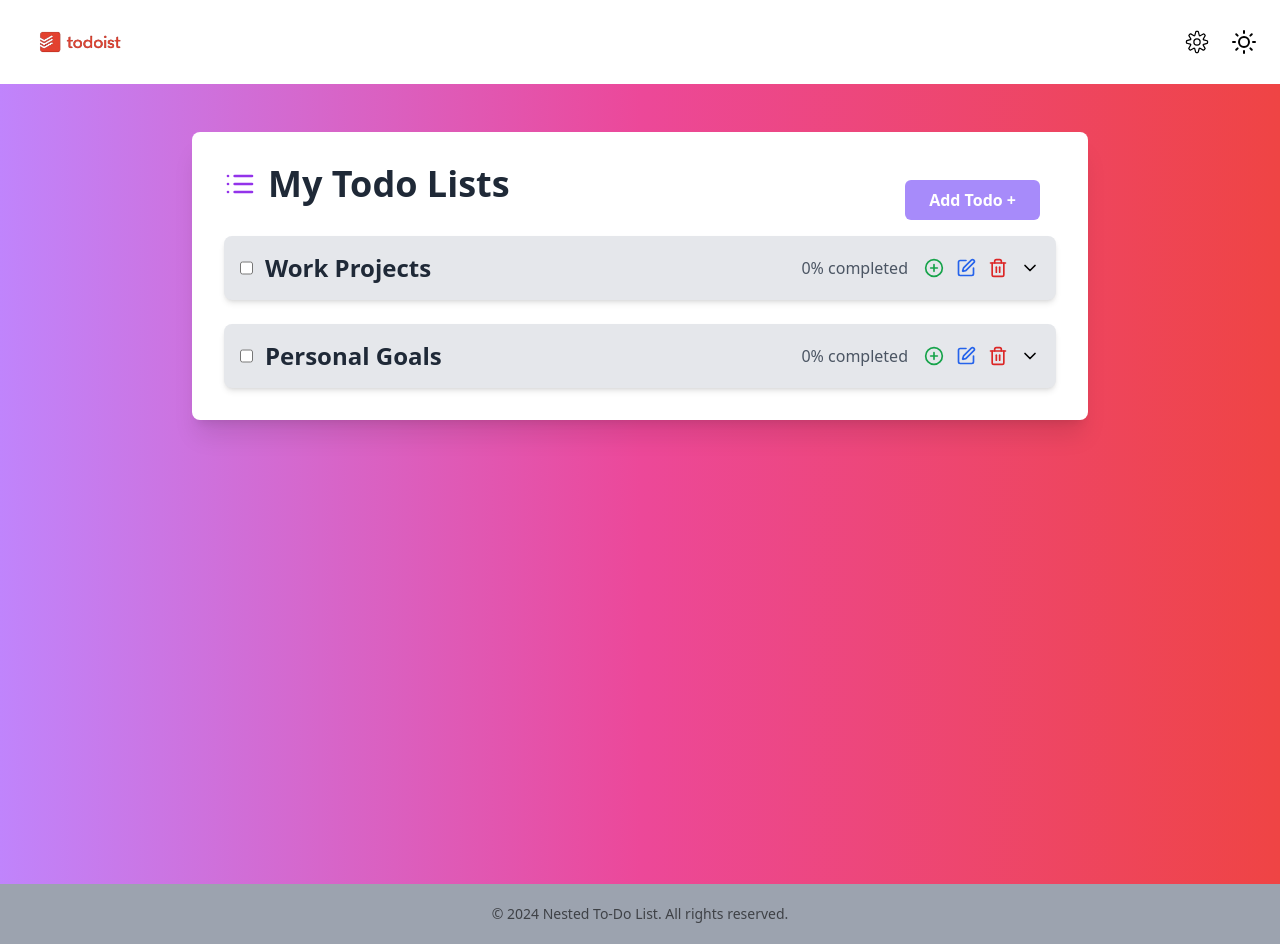
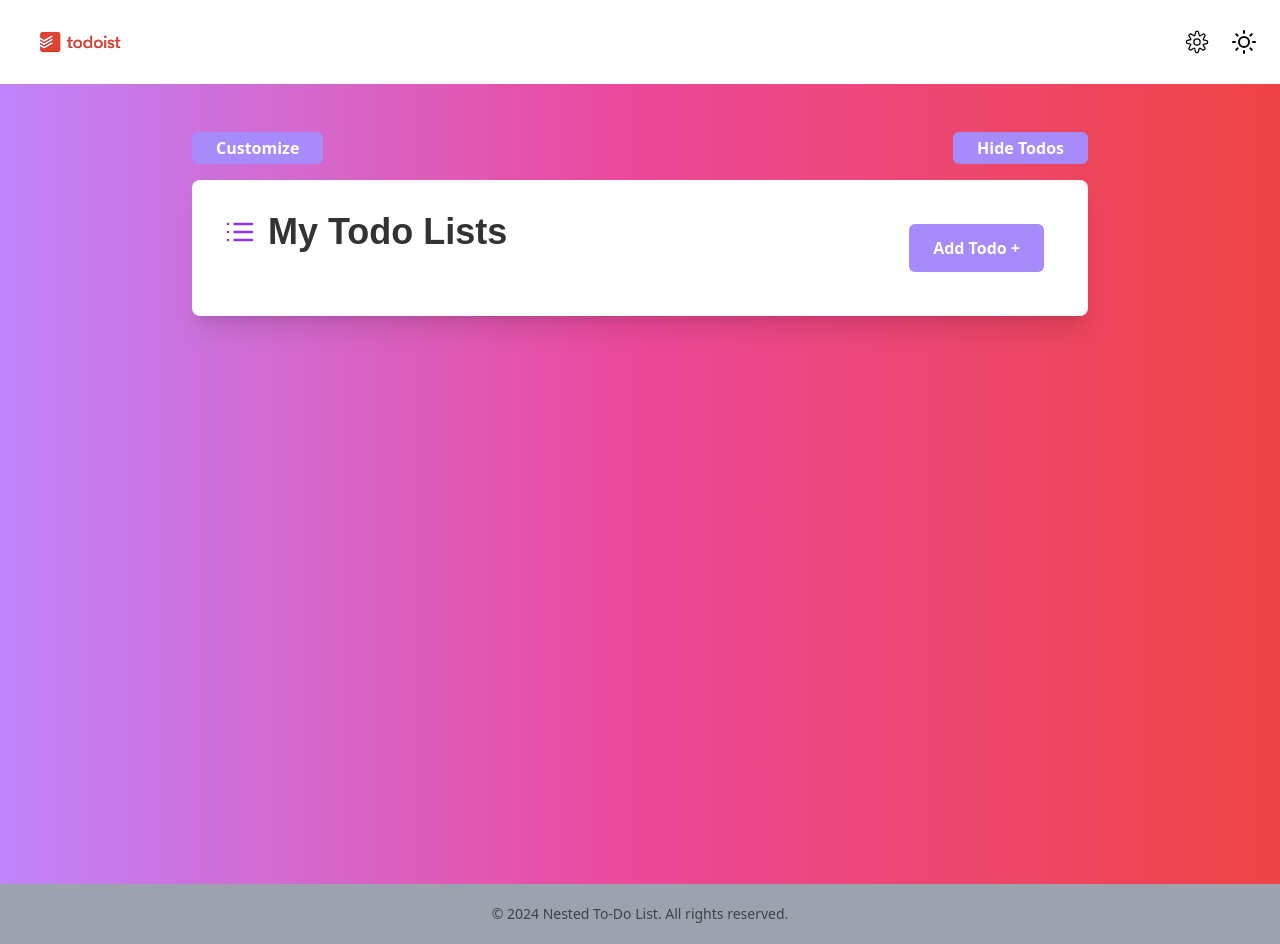
Before and after one commit to JabirHussain-AT/Customizable_TODO, a React (Vite) app in the folder client/: page /show-todos in a window 1280 px wide. Built offline with nearby package versions, Linux system fonts and the light colour scheme.

Commit message:
feat : customization and levels done

```diff
--- a/client/package.json
+++ b/client/package.json
@@ -12,8 +12,11 @@
   "dependencies": {
     "lucide-react": "^0.439.0",
     "react": "^18.3.1",
+    "react-beautiful-dnd": "^13.1.1",
     "react-dom": "^18.3.1",
+    "react-hot-toast": "^2.4.1",
     "react-icons": "^5.3.0",
+    "react-icons-picker": "^1.0.9",
     "react-router-dom": "^6.26.1",
     "uuid": "^10.0.0"
   },
--- a/client/src/components/common/ModalBox.jsx
+++ b/client/src/components/common/ModalBox.jsx
@@ -6,6 +6,9 @@ const ModalBox = ({ isOpen, onClose, children }) => {
   return (
     <div className="fixed rounded-md inset-0 bg-black bg-opacity-30  backdrop-blur-sm flex justify-center items-center ">
       <div className="w-[600px]  bg-white rounded-md p-2 ">
+        <div className="w-full flex justify-end p-2">
+          <IoCloseCircleSharp onClick={() => onClose()} />
+        </div>
         <div className="bg-white p-2 text-black">{children}</div>
       </div>
     </div>
--- /dev/null
+++ b/client/src/components/showTodo/ModalContent.jsx
@@ -0,0 +1,97 @@
+import React, { useState, useEffect } from "react";
+import toast from "react-hot-toast";
+import { v4 as uuidv4 } from 'uuid';
+import IconPicker from 'react-icons-picker';
+import { PlusCircle, AlertCircle } from "lucide-react";
+
+const ModalContent = ( { onclose  , todos , setTodos , saveTodo , submitFun }) => {
+  const [todoText, setTodoText] = useState("");
+  const [selectedIcon, setSelectedIcon] = useState("FaUsers");
+
+
+  const handleSubmit = async (e) => {
+    e.preventDefault();
+
+    if (todoText.trim() === "") {
+      toast.error("Todo text cannot be empty", {
+        icon: <AlertCircle className="h-5 w-5 text-red-500" />,
+      });
+      return;
+    }
+
+    const newTodo = {
+      id: uuidv4(),
+      time: new Date().toLocaleTimeString(),
+      date: new Date().toLocaleDateString(),
+      isCompleted: false,
+      description: "",
+      title: todoText,
+      icon: selectedIcon,
+      subItems: []
+    };
+
+    submitFun( newTodo )
+
+    onclose()
+
+    try {
+      // Simulating API call
+      await new Promise(resolve => setTimeout(resolve, 500));
+
+      setTodoText("");
+      setSelectedIcon("FaUsers");
+      toast.success("Todo added successfully!", {
+        icon: <PlusCircle className="h-5 w-5 text-green-500" />,
+      });
+    } catch (error) {
+      console.error("Error submitting todo:", error);
+      toast.error("Failed to submit todo. Please try again.", {
+        icon: <AlertCircle className="h-5 w-5 text-red-500" />,
+      });
+    }
+  };
+
+  return (
+    <form onSubmit={handleSubmit} className="space-y-4">
+      <div>
+        <label
+          htmlFor="todo-text"
+          className="block text-sm font-medium text-gray-700 mb-1"
+        >
+          Todo Title
+        </label>
+        <input
+          id="todo-text"
+          type="text"
+          placeholder="Enter your todo title"
+          value={todoText}
+          onChange={(e) => setTodoText(e.target.value)}
+          className="w-full px-3 py-2 border border-gray-300 rounded-md shadow-sm focus:outline-none focus:ring-2 focus:ring-blue-500 focus:border-blue-500"
+        />
+      </div>
+
+      <div>
+        <label
+          htmlFor="icon-picker"
+          className="block text-sm font-medium text-gray-700 mb-1"
+        >
+          Select an Icon (optional)
+        </label>
+        <IconPicker
+          id="icon-picker"
+          value={selectedIcon}
+          onChange={(v) => setSelectedIcon(v)}
+        />
+      </div>
+
+      <button
+        type="submit"
+        className="w-full flex items-center justify-center px-4 py-2 border border-transparent text-sm font-medium rounded-md text-white bg-blue-600 hover:bg-blue-700 focus:outline-none focus:ring-2 focus:ring-offset-2 focus:ring-blue-500"
+      >
+        <PlusCircle className="mr-2 h-4 w-4" /> Add Todo
+      </button>
+    </form>
+  );
+};
+
+export default ModalContent;
--- a/client/src/components/showTodo/TodoItem.jsx
+++ b/client/src/components/showTodo/TodoItem.jsx
@@ -1,91 +1,152 @@
 import { useState } from "react";
+import { v4 as uuidv4 } from "uuid";
 import { PlusCircle, Edit, Trash2, ChevronDown, ChevronUp } from "lucide-react";
+import ModalBox from "../common/ModalBox";
+import ModalContent from "./ModalContent";
+import { saveTodo } from "../../utils/persistance";
 
-const TodoItem = ({ title, subItems }) => {
+const TodoItem = ({ todo, todos, setTodos, depth = 0 , fontStyle, fontColor }) => {
+  const { id, title, subItems, isCompleted } = todo;
+
   const [expanded, setExpanded] = useState(false);
-  const [todos, setTodos] = useState(subItems);
+  const [isOpen, setIsOpen] = useState(false);
+
+  const onCloseModal = () => {
+    setIsOpen(false);
+  };
 
   // Calculate progress (percentage of completed sub-items)
-  const completedSubTasks = todos.filter((todo) =>
-    todo.subItems.every((sub) => sub.completed)
-  ).length;
-  const totalSubTasks = todos.length;
-  const progress =
-    totalSubTasks > 0 ? (completedSubTasks / totalSubTasks) * 100 : 0;
+  const calculateProgress = (items) => {
+    const completedItems = items.filter((item) => item.isCompleted).length;
+    const totalItems = items.length;
+    return totalItems > 0 ? (completedItems / totalItems) * 100 : 0;
+  };
+
+  const progress = calculateProgress(subItems);
 
   const handleExpandClick = () => setExpanded(!expanded);
 
-  const handleAddSubItem = (index) => {
-    // Logic to add a sub-item
-    const newSubItem = { text: "New SubItem", completed: false, subItems: [] };
-    const updatedTodos = [...todos];
-    updatedTodos[index].subItems = [...updatedTodos[index].subItems, newSubItem];
-    setTodos(updatedTodos);
+  const handleSubItem = (data) => {
+    const newSubItem = {
+      id: uuidv4(),
+      title: data.title,
+      isCompleted: false,
+      subItems: []
     };
 
-  const handleEditTodo = (index) => {
-    const updatedTodos = [...todos];
-    updatedTodos[index].text = prompt("Edit Todo", updatedTodos[index].text);
+    const updatedTodos = updateTodoRecursively(todos, id, (item) => ({
+      ...item,
+      subItems: [...item.subItems, newSubItem]
+    }));
+
     setTodos(updatedTodos);
+    saveTodo(updatedTodos);
+    setIsOpen(false);
   };
 
-  const handleEditSubTodo = (todoIndex, subIndex) => {
-    const updatedTodos = [...todos];
-    updatedTodos[todoIndex].subItems[subIndex].text = prompt(
-      "Edit Sub Todo",
-      updatedTodos[todoIndex].subItems[subIndex].text
-    );
+  const handleEditTodo = () => {
+    const newTitle = prompt("Edit Todo", title);
+    if (newTitle) {
+      const updatedTodos = updateTodoRecursively(todos, id, (item) => ({
+        ...item,
+        title: newTitle
+      }));
       setTodos(updatedTodos);
+      saveTodo(updatedTodos);
+    }
   };
 
-  const handleDeleteTodo = (index) => {
-    const updatedTodos = todos.filter((_, i) => i !== index);
+  const handleDeleteTodo = () => {
+    const updatedTodos = deleteTodoRecursively(todos, id);
     setTodos(updatedTodos);
+    saveTodo(updatedTodos);
   };
 
-  const handleDeleteSubTodo = (todoIndex, subIndex) => {
-    const updatedTodos = [...todos];
-    updatedTodos[todoIndex].subItems = updatedTodos[todoIndex].subItems.filter(
-      (_, i) => i !== subIndex
-    );
+  const handleToggleTodo = () => {
+    const updatedTodos = updateTodoRecursively(todos, id, (item) => ({
+      ...item,
+      isCompleted: !item.isCompleted
+    }));
     setTodos(updatedTodos);
+    saveTodo(updatedTodos);
   };
 
+  // Recursive helper functions
+  const updateTodoRecursively = (todoItems, targetId, updateFn) => {
+    return todoItems.map((item) => {
+      if (item.id === targetId) {
+        return updateFn(item);
+      }
+      if (item.subItems.length > 0) {
+        return {
+          ...item,
+          subItems: updateTodoRecursively(item.subItems, targetId, updateFn)
+        };
+      }
+      return item;
+    });
+  };
+
+  const deleteTodoRecursively = (todoItems, targetId) => {
+    return todoItems.filter((item) => item.id !== targetId)
+      .map((item) => ({
+        ...item,
+        subItems: deleteTodoRecursively(item.subItems, targetId)
+      }));
+  };
+
+  //Drag and Drop functions start from here
+
+
   return (
-    <div className="bg-gray-200 dark:bg-gray-700 p-4 rounded-lg shadow-md">
+    <div className={`bg-gray-${200 - depth * 20} dark:bg-gray-${700 + depth * 20} p-4 rounded-lg shadow-md ml-${depth * 4}`}>
+      {depth < 2 && (
+        <ModalBox isOpen={isOpen} onClose={onCloseModal}>
+          <ModalContent
+            onclose={onCloseModal}
+            submitFun={(data) => handleSubItem(data)}
+          />
+        </ModalBox>
+      )}
       <div className="flex justify-between items-center">
         <div className="flex gap-3">
-          <input type="checkbox" className="rounded" />
-          <h2 className="text-2xl font-semibold text-gray-800 dark:text-gray-200">
+          <input
+            type="checkbox"
+            className="rounded"
+            checked={isCompleted}
+            onChange={handleToggleTodo}
+          />
+          <h2  style={{ fontFamily: fontStyle, color: fontColor }} className={`text-${2 - depth}xl font-semibold text-gray-800 dark:text-gray-200`}>
             {title}
           </h2>
         </div>
         <div className="flex items-center">
-          {/* Show progress on the right side of the main todo */}
           <div className="mr-4 text-gray-600 dark:text-gray-400">
-            {totalSubTasks > 0 && (
+            {subItems.length > 0 && (
               <span>{Math.round(progress)}% completed</span>
             )}
           </div>
+          {depth < 2 && (
             <button
               className="text-green-600 dark:text-green-400"
-            onClick={() => handleAddSubItem(-1)}
+              onClick={() => setIsOpen(true)}
             >
               <PlusCircle size={20} />
             </button>
+          )}
           <button
             className="text-blue-600 dark:text-blue-400 ml-3"
-            onClick={() => handleEditTodo()}
+            onClick={handleEditTodo}
           >
             <Edit size={20} />
           </button>
           <button
             className="text-red-600 dark:text-red-400 ml-3"
-            onClick={() => handleDeleteTodo()}
+            onClick={handleDeleteTodo}
           >
             <Trash2 size={20} />
           </button>
-          {todos?.length > 0 && (
+          {subItems.length > 0 && (
             <button className="ml-3" onClick={handleExpandClick}>
               {expanded ? <ChevronUp size={20} /> : <ChevronDown size={20} />}
             </button>
@@ -93,99 +154,18 @@ const TodoItem = ({ title, subItems }) => {
         </div>
       </div>
 
-      {/* Expand sub-items */}
       {expanded && (
         <div className="ml-6 mt-4 space-y-4">
-          {todos.map((todo, todoIndex) => (
-            <div key={todoIndex} className="flex flex-col space-y-2">
-              {/* Sub-item */}
-              <div className="flex justify-between items-center">
-                <div className="flex items-center">
-                  <input
-                    type="checkbox"
-                    checked={todo.completed}
-                    onChange={() => {
-                      const updatedTodos = [...todos];
-                      updatedTodos[todoIndex].completed =
-                        !updatedTodos[todoIndex].completed;
-                      setTodos(updatedTodos);
-                    }}
-                    className="mr-2"
+          {subItems.map((subItem) => (
+            <TodoItem
+              key={subItem.id}
+              todo={subItem}
+              todos={todos}
+              setTodos={setTodos}
+              depth={depth + 1}
+              fontStyle={fontStyle}
+              fontColor={fontColor}
             />
-                  <span className={todo.completed ? "line-through" : ""}>
-                    {todo.text}
-                  </span>
-                </div>
-                <div className="flex items-center">
-                  <button
-                    className="text-green-600 dark:text-green-400"
-                    onClick={() => handleAddSubItem(todoIndex)}
-                  >
-                    <PlusCircle size={16} />
-                  </button>
-                  <button
-                    className="text-blue-600 dark:text-blue-400 ml-3"
-                    onClick={() => handleEditTodo(todoIndex)}
-                  >
-                    <Edit size={16} />
-                  </button>
-                  <button
-                    className="text-red-600 dark:text-red-400 ml-3"
-                    onClick={() => handleDeleteTodo(todoIndex)}
-                  >
-                    <Trash2 size={16} />
-                  </button>
-                </div>
-              </div>
-
-              {/* Expand sub-sub-items */}
-              {todo.subItems.length > 0 && (
-                <div className="ml-6">
-                  {todo.subItems.map((sub, subIndex) => (
-                    <div
-                      key={subIndex}
-                      className="flex justify-between items-center"
-                    >
-                      <div>
-                        <input
-                          type="checkbox"
-                          checked={sub.completed}
-                          onChange={() => {
-                            const updatedTodos = [...todos];
-                            updatedTodos[todoIndex].subItems[subIndex].completed =
-                              !updatedTodos[todoIndex].subItems[subIndex]
-                                .completed;
-                            setTodos(updatedTodos);
-                          }}
-                          className="mr-2"
-                        />
-                        <span className={sub.completed ? "line-through" : ""}>
-                          {sub.text}
-                        </span>
-                      </div>
-                      <div className="flex items-center">
-                        <button
-                          className="text-blue-600 dark:text-blue-400"
-                          onClick={() =>
-                            handleEditSubTodo(todoIndex, subIndex)
-                          }
-                        >
-                          <Edit size={16} />
-                        </button>
-                        <button
-                          className="text-red-600 dark:text-red-400 ml-3"
-                          onClick={() =>
-                            handleDeleteSubTodo(todoIndex, subIndex)
-                          }
-                        >
-                          <Trash2 size={16} />
-                        </button>
-                      </div>
-                    </div>
-                  ))}
-                </div>
-              )}
-            </div>
           ))}
         </div>
       )}
--- a/client/src/main.jsx
+++ b/client/src/main.jsx
@@ -1,14 +1,16 @@
 import { StrictMode } from "react";
 import { createRoot } from "react-dom/client";
-import { ThemeProvaider } from './context/ThemeContext'
+import { ThemeProvaider } from "./context/ThemeContext";
+import { Toaster } from "react-hot-toast";
 import App from "./App";
 import "./index.css";
-import "../public/loading.css"
+import "../public/loading.css";
 
 createRoot(document.getElementById("root")).render(
   <StrictMode>
     <ThemeProvaider>
-      <App App/>
+      <Toaster />
+      <App />
     </ThemeProvaider>
   </StrictMode>
 );
--- a/client/src/pages/ShowToDo.jsx
+++ b/client/src/pages/ShowToDo.jsx
@@ -1,69 +1,148 @@
-import React, { useState } from "react";
+import React, { useEffect, useState } from "react";
 import TodoItem from "../components/showTodo/TodoItem";
+import ModalBox from "../components/common/ModalBox";
 import { List } from "lucide-react";
+import ModalContent from "../components/showTodo/ModalContent";
+import { fetchTodo, saveTodo } from "../utils/persistance";
 
 const ShowToDo = () => {
+  const [todos, setTodos] = useState([]);
+  const [isOpen, setIsOpen] = useState(false);
+  const [showCustomization, setShowCustomization] = useState(false);
+  const [showTodos, setShowTodos] = useState(true);
+  const [fontStyle, setFontStyle] = useState("sans-serif");
+  const [fontColor, setFontColor] = useState("#333");
+
+  // Fetch todos from localStorage when the component mounts
+  useEffect(() => {
+    const storedTodos = fetchTodo();
+    if (storedTodos.length > 0) {
+      setTodos(storedTodos);
+    }
+  }, []);
+
+  const onCloseModal = () => {
+    setIsOpen(false);
+  };
+
+  const handleMainSubmit = (newTodo) => {
+    const updatedTodos = [...todos, newTodo];
+    setTodos(updatedTodos);
+    saveTodo(updatedTodos);
+  };
+
+  const handleToggleTodos = () => {
+    setShowTodos(!showTodos);
+  };
+
   return (
-    <div className="min-h-screen bg-gradient-to-r from-purple-400 via-pink-500  to-red-500 dark:from-gray-900 dark:via-gray-800 dark:to-gray-700 py-12 px-4 transition-colors duration-300 ">
+    <div className="min-h-screen bg-gradient-to-r from-purple-400 via-pink-500 to-red-500 dark:from-gray-900 dark:via-gray-800 dark:to-gray-700 py-12 px-4 transition-colors duration-300 ">
       <div className="max-w-4xl mx-auto">
-        <div className="bg-white dark:bg-gray-800 rounded-lg shadow-xl p-8 mb-8 transition-colors duration-300">
+        {/* Customization Panel */}
+        <div className="flex justify-between mb-4">
+          <button
+            onClick={() => setShowCustomization(!showCustomization)}
+            className=" py-1 px-6 rounded-md  hover:bg-violet-500 bg-violet-400 text-white font-bold font-sans"
+          >
+            Customize
+          </button>
+          <button
+            onClick={handleToggleTodos}
+            className=" py-1 px-6 rounded-md  hover:bg-violet-500 bg-violet-400 text-white font-bold font-sans"
+          >
+            {showTodos ? "Hide Todos" : "Show Todos"}
+          </button>
+        </div>
+
+        {/* Customization Section */}
+        {showCustomization && (
+          <div className="bg-white dark:bg-gray-800 rounded-lg shadow-md p-4 mb-6">
+            <h2 className="text-xl font-bold mb-4">Customize Your Todo List</h2>
+            <div className="flex flex-col space-y-4">
+              {/* Font Style */}
+              <div>
+                <label className="block text-gray-800 dark:text-gray-200 mb-2">
+                  Font Style:
+                </label>
+                <select
+                  className="rounded-md p-2"
+                  value={fontStyle}
+                  onChange={(e) => setFontStyle(e.target.value)}
+                >
+                  <option value="sans-serif">Sans-serif</option>
+                  <option value="serif">Serif</option>
+                  <option value="monospace">Monospace</option>
+                  <option value="cursive">Cursive</option>
+                </select>
+              </div>
+
+              {/* Font Color */}
+              <div>
+                <label className="block text-gray-800 dark:text-gray-200 mb-2">
+                  Font Color:
+                </label>
+                <input
+                  type="color"
+                  className="rounded-md p-1"
+                  value={fontColor}
+                  onChange={(e) => setFontColor(e.target.value)}
+                />
+              </div>
+            </div>
+          </div>
+        )}
+
+        <div
+          className={`bg-white dark:bg-gray-800 rounded-lg shadow-xl p-8 transition-colors duration-300`}
+        >
           <div className="flex justify-between">
-            <h1 className="text-4xl font-bold text-gray-800 dark:text-white flex items-center mb-8">
+            <h1
+              className={`text-4xl font-bold flex items-center mb-8`}
+              style={{ fontFamily: fontStyle, color: fontColor }}
+            >
               <List
                 size={32}
                 className="mr-3 text-purple-600 dark:text-purple-400"
               />
               My Todo Lists
             </h1>
-            <button className=" py-1 px-6 rounded-md m-4  hover:bg-violet-500 bg-violet-400 text-white font-bold font-sans"> Add Todo + </button>
+            <button
+              onClick={() => setIsOpen(true)}
+              className=" py-1 px-6 m-3 rounded-md  hover:bg-violet-500 bg-violet-400 text-white font-bold"
+            >
+              Add Todo +
+            </button>
           </div>
-          <div className="space-y-6">
-            <TodoItem
-              title="Work Projects"
-              subItems={[
-                {
-                  text: "Project Alpha",
-                  subItems: [
-                    { text: "Design mockups", completed: true },
-                    { text: "Frontend implementation", completed: true },
-                    { text: "Backend API", completed: false },
-                  ],
-                },
-                {
-                  text: "Project Beta",
-                  subItems: [
-                    { text: "Client meeting", completed: true },
-                    { text: "Requirements gathering", completed: false },
-                  ],
-                },
-              ]}
-            />
 
-            <TodoItem
-              title="Personal Goals"
-              subItems={[
-                {
-                  text: "Health & Fitness",
-                  subItems: [
-                    { text: "Morning yoga", completed: false },
-                    { text: "Meal prep for the week", completed: true },
-                  ],
-                },
-                {
-                  text: "Learning",
-                  subItems: [
-                    { text: "Finish React course", completed: false },
-                    {
-                      text: "Start machine learning project",
-                      completed: false,
-                    },
-                  ],
-                },
-              ]}
-            />
-          </div>
+          {/* Todo Items */}
+          {showTodos && (
+            <div className="space-y-6">
+              {todos?.map((item) => (
+                <TodoItem
+                  key={item?.id}
+                  todo={item}
+                  todos={todos}
+                  setTodos={setTodos}
+                  fontStyle={fontStyle}
+                  fontColor={fontColor}
+                />
+              ))}
+            </div>
+          )}
         </div>
       </div>
+
+      {/* ModalBox */}
+      <ModalBox isOpen={isOpen} onClose={onCloseModal}>
+        {/* ModalContent */}
+        <ModalContent
+          onclose={onCloseModal}
+          todos={todos}
+          setTodos={setTodos}
+          saveTodo={saveTodo}
+          submitFun={(data) => handleMainSubmit(data)}
+        />
+      </ModalBox>
     </div>
   );
 };
--- /dev/null
+++ b/client/src/utils/persistance.js
@@ -0,0 +1,33 @@
+import toast from 'react-hot-toast';
+
+function saveTodo(items) {
+  try {
+    localStorage.setItem("todos", JSON.stringify(items));
+    toast.success("Todos saved successfully!", {
+      icon: "✅",
+    });
+  } catch (error) {
+    toast.error("Error saving todos. Please try again.", {
+      icon: "❌",
+    });
+    console.error("Error saving todos to localStorage:", error);
+  }
+}
+
+function fetchTodo() {
+  try {
+    const storedTodos = localStorage.getItem("todos");
+    toast.success("Todos loaded successfully!", {
+      icon: "✅",
+    });
+    return storedTodos ? JSON.parse(storedTodos) : [];
+  } catch (error) {
+    toast.error("Error loading todos. Please try again.", {
+      icon: "❌",
+    });
+    console.error("Error fetching todos from localStorage:", error);
+    return [];
+  }
+}
+
+export { fetchTodo, saveTodo };
```
Also changed, not shown: 1 other file (tests, documents, lock files or other folders). Lines whose indentation alone changed are shown as unchanged.
